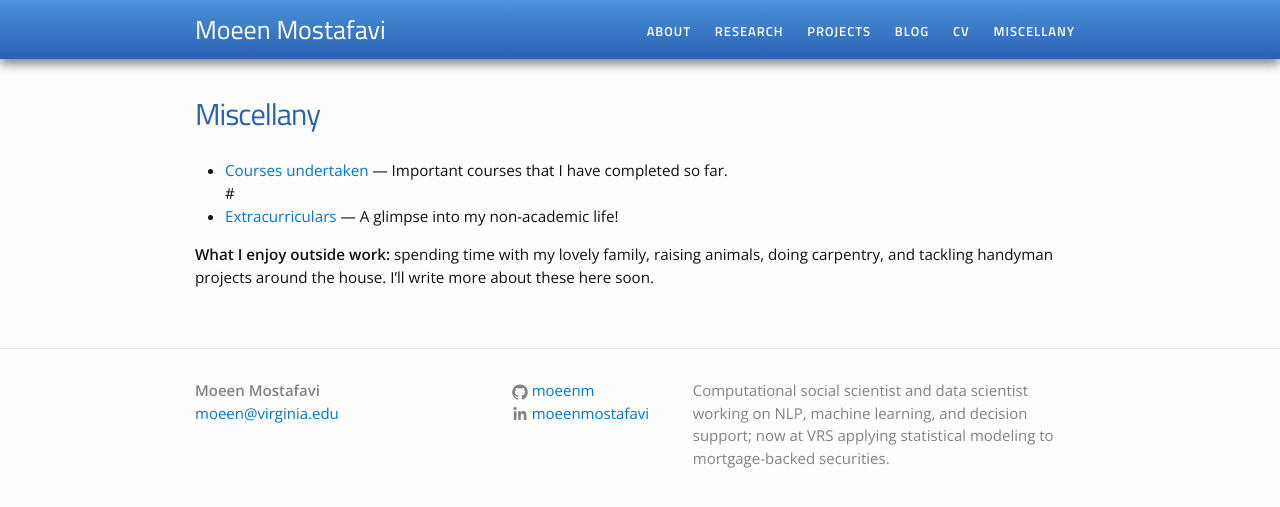
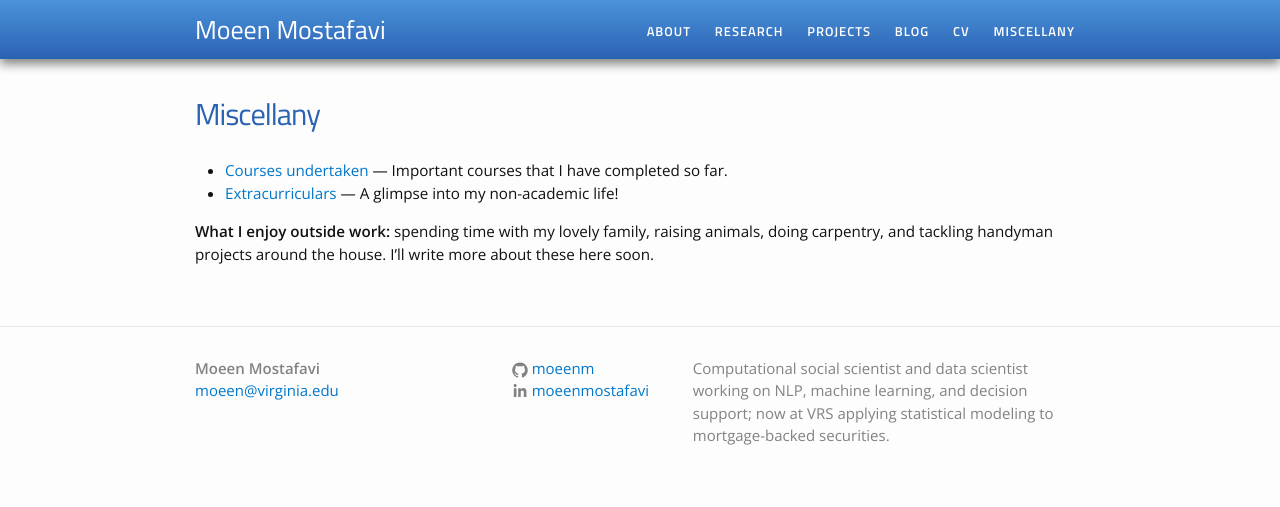
Before and after one commit to moeenm/moeenm.github.io, a Jekyll site: the page built from miscellany.md, in a window 1280 px wide. Shown: the top 507 px of the page. Built offline with Jekyll 4.4.1, drawn with Linux system fonts in a browser that asks for light colours.

```diff
--- a/miscellany.md
+++ b/miscellany.md
@@ -6,7 +6,7 @@ permalink: /miscellany/
 
 <ul>
   <li><a href="courses">Courses undertaken</a> — Important courses that I have completed so far.</li>
-#  <li><a href="extracurricular">Extracurriculars</a> — A glimpse into my non-academic life!</li>
+  <li><a href="extracurricular">Extracurriculars</a> — A glimpse into my non-academic life!</li>
 </ul>
 
 **What I enjoy outside work:** spending time with my lovely family, raising animals, doing carpentry, and tackling handyman projects around the house. I’ll write more about these here soon.
```
